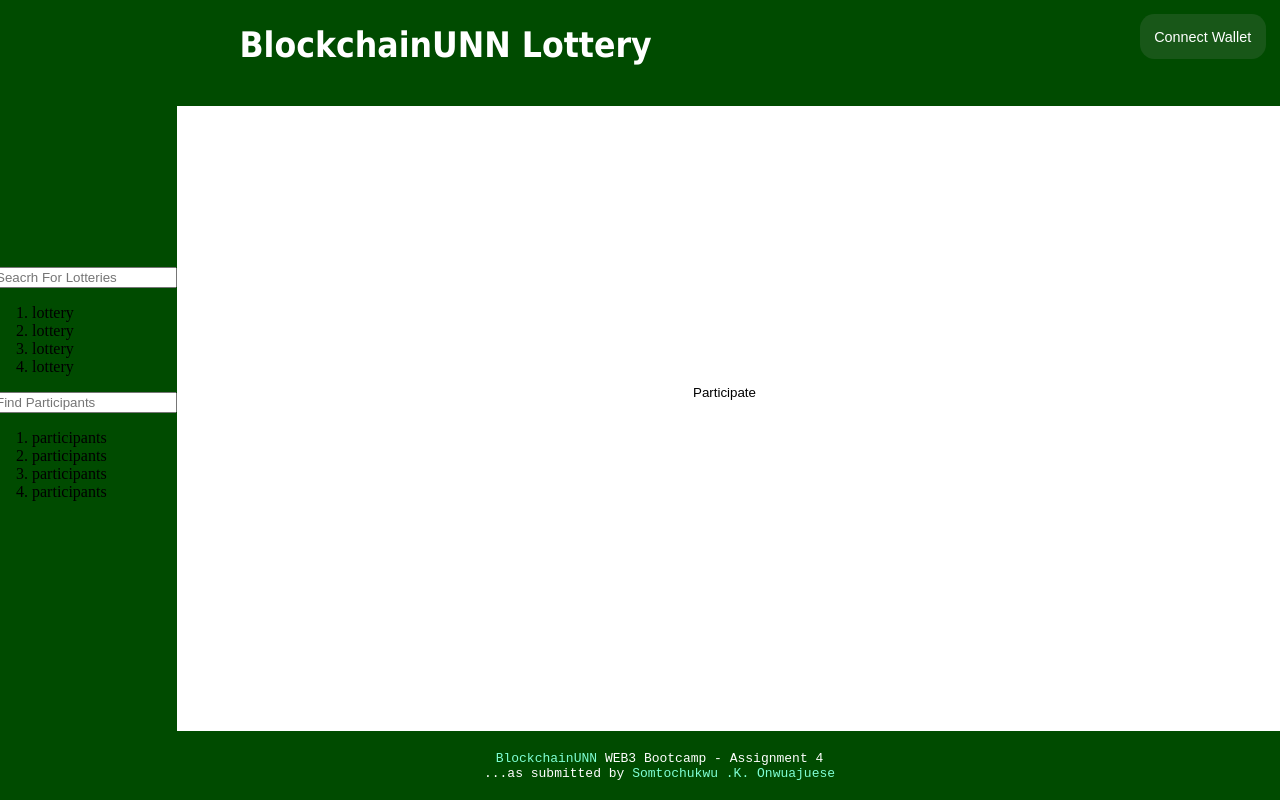
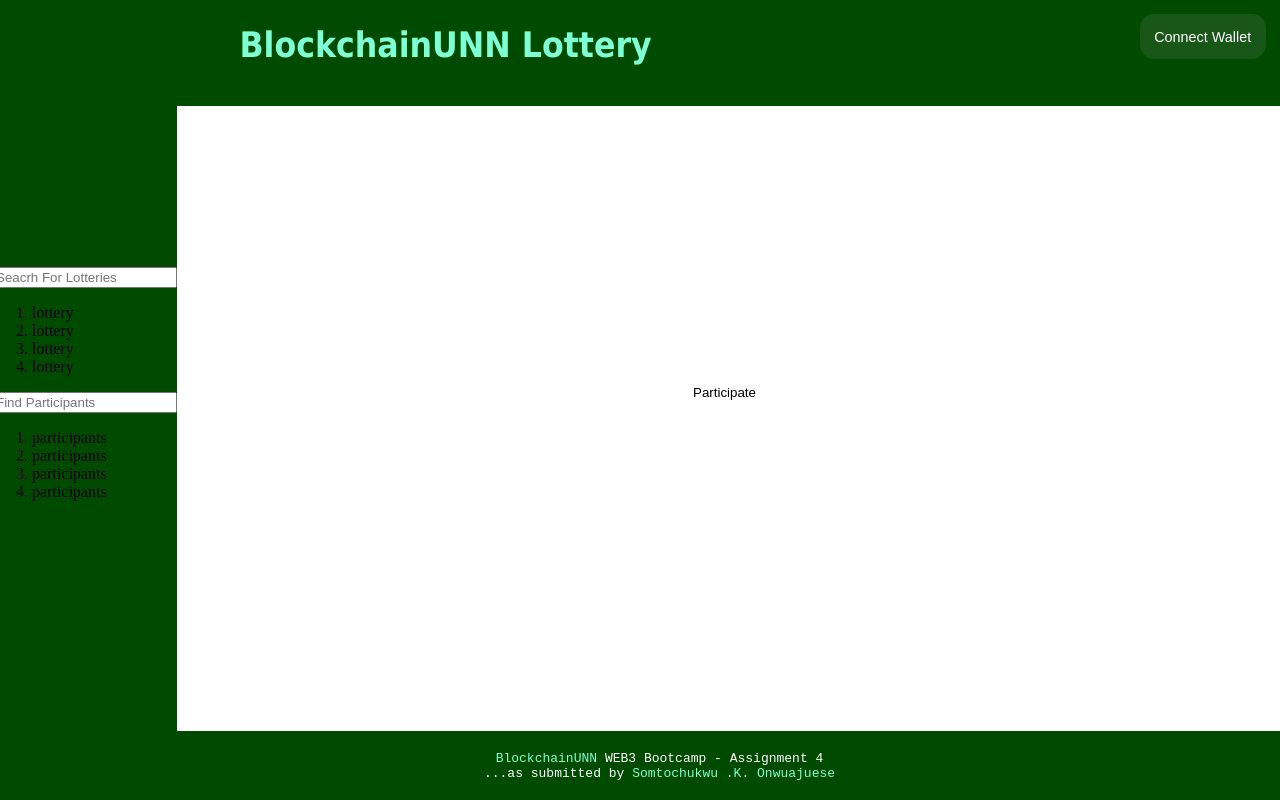
Before and after one commit to soomtochukwu/Assignment-4, a React (Vite) app: page / in a window 1280 px wide. Built offline with nearby package versions, Linux system fonts and the light colour scheme.

Commit message:
Update Title.tsx

```diff
--- a/src/components/Title/Title.tsx
+++ b/src/components/Title/Title.tsx
@@ -5,7 +5,7 @@ const Title = () => {
     <div className="title">
       <button className="button menu">==</button>
       <h1 className="heading">
-        <b>BlockchainUNN Lottery</b>
+        <b><a href="./">BlockchainUNN Lottery</a></b>
       </h1>
     </div>
   );
```
